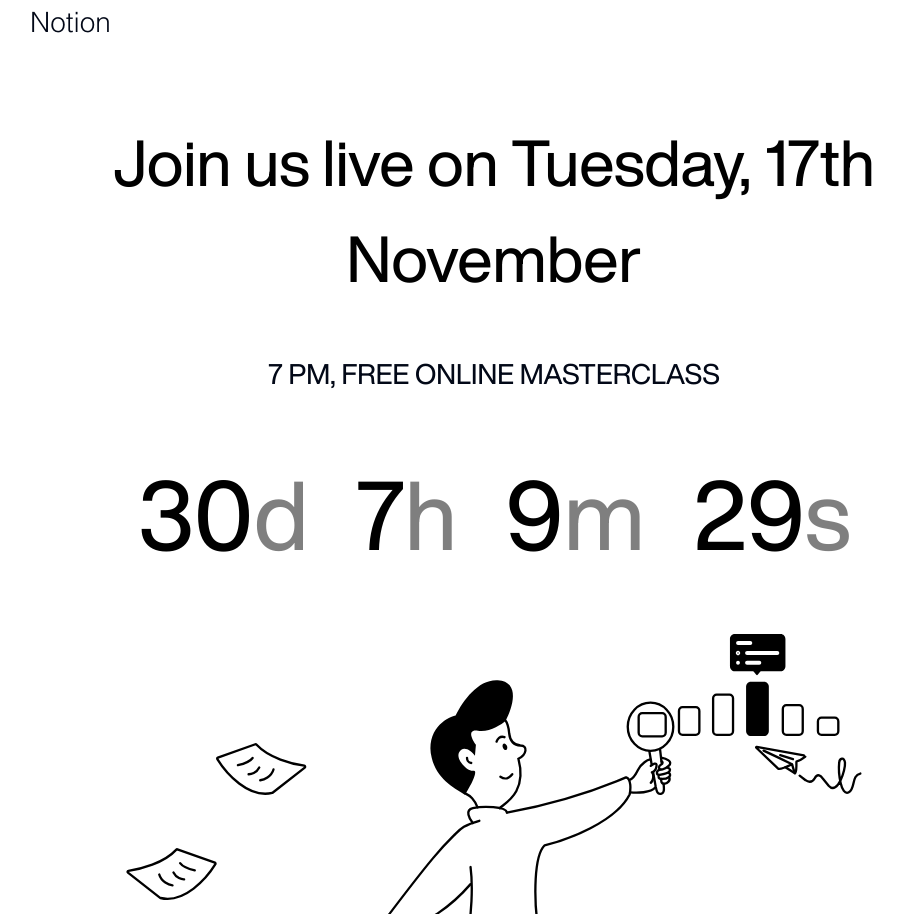
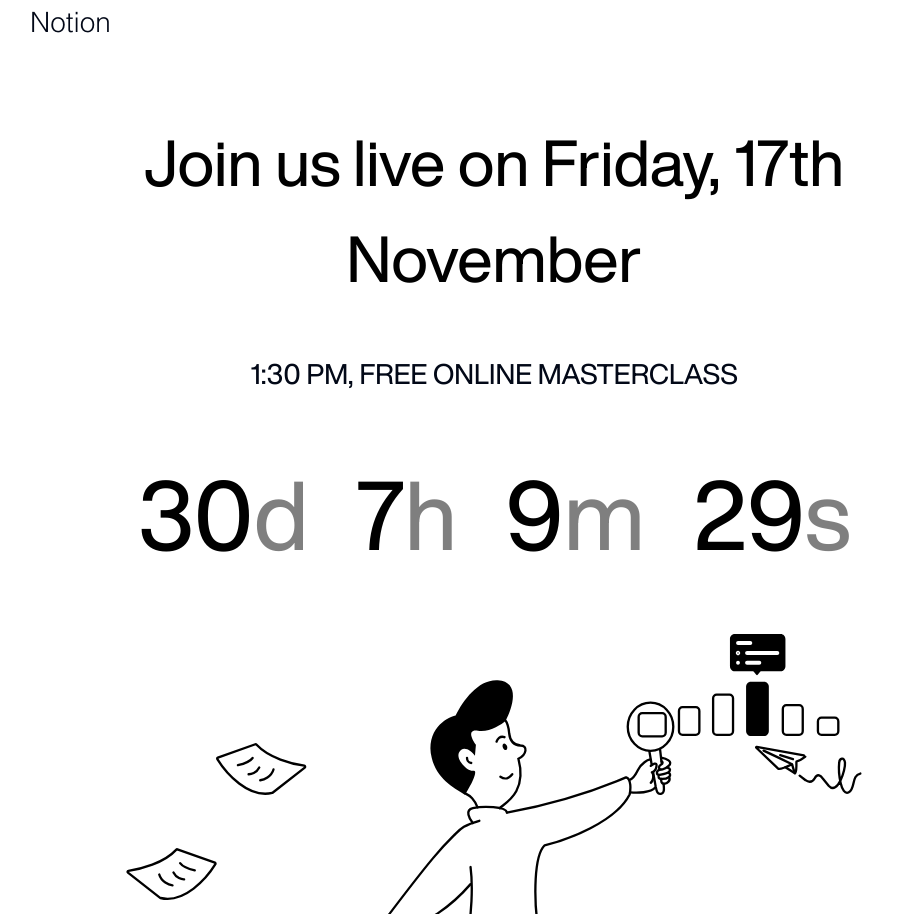
Before and after one commit to ramit03/agencyonnotion, a Next.js app: page / in a window 1280 px wide. Shown: the part 2466-3380 px from the top of the page, without its empty margins (146-1049 px from the left). Built offline with nearby package versions, Linux system fonts and the light colour scheme.

Commit message:
dynamic time and date

```diff
--- a/app/page.tsx
+++ b/app/page.tsx
@@ -3,19 +3,30 @@ import SaveSeat from "@/components/forms/SaveSeat";
 import Image from "next/image";
 import Countdown from "react-countdown";
 import { instructorLinks, learningList } from "@/constants";
-import { useEffect, useState } from "react";
+import { format } from 'date-fns';
+import { utcToZonedTime } from 'date-fns-tz';
 
 export default function Home() {
-  const targetDate = new Date("2023-11-17T19:00:00");
-  const [localEventTime, setLocalEventTime] = useState('')
-  useEffect(()=> {
-    setLocalEventTime(targetDate.toLocaleString(undefined, {
-      hour: 'numeric',
-      hour12: true
-    }))
+  const targetDate = new Date("2023-11-17T19:00:00Z");
+  const targetDateUTC = new Date("2023-11-17T13:30:00Z");
+  const timeZone = Intl.DateTimeFormat().resolvedOptions().timeZone;
+  const zonedDate = utcToZonedTime(targetDateUTC, timeZone);
+  const timepattern = 'h:mm a'
+  const output = format(zonedDate,timepattern,{timeZone})
 
-  })
-
+  function addOrdinalSuffix(day:number) {
+    if (day > 3 && day < 21) return day + 'th';
+    switch (day % 10) {
+      case 1:  return day + "st";
+      case 2:  return day + "nd";
+      case 3:  return day + "rd";
+      default: return day + "th";
+    }
+  }
+  const dayOfWeek = format(zonedDate, 'EEEE', { timeZone });
+  const dayOfMonth = addOrdinalSuffix(zonedDate.getDate());
+  const month = format(zonedDate, 'MMMM', { timeZone });
+  const outputDate = `${dayOfWeek}, ${dayOfMonth} ${month}`;
 
   return (
     <main className="flex min-h-screen flex-col w-full items-center mt-4 justify-center">
@@ -80,9 +91,9 @@ export default function Home() {
         </div>
       </section>
       <section className="flex flex-col text-center lg:px-64 md:px-24 px-14 lg:gap-12 gap-6 items-center">
-        <h1 className="header">Join us live on Tuesday, 17th November</h1>
+        <h1 className="header">Join us live on {outputDate}</h1>
         <h3 className="subheader font-normal">
-          {localEventTime}, FREE ONLINE MASTERCLASS
+          {output}, FREE ONLINE MASTERCLASS
         </h3>
         <Countdown
           date={targetDate}
```
